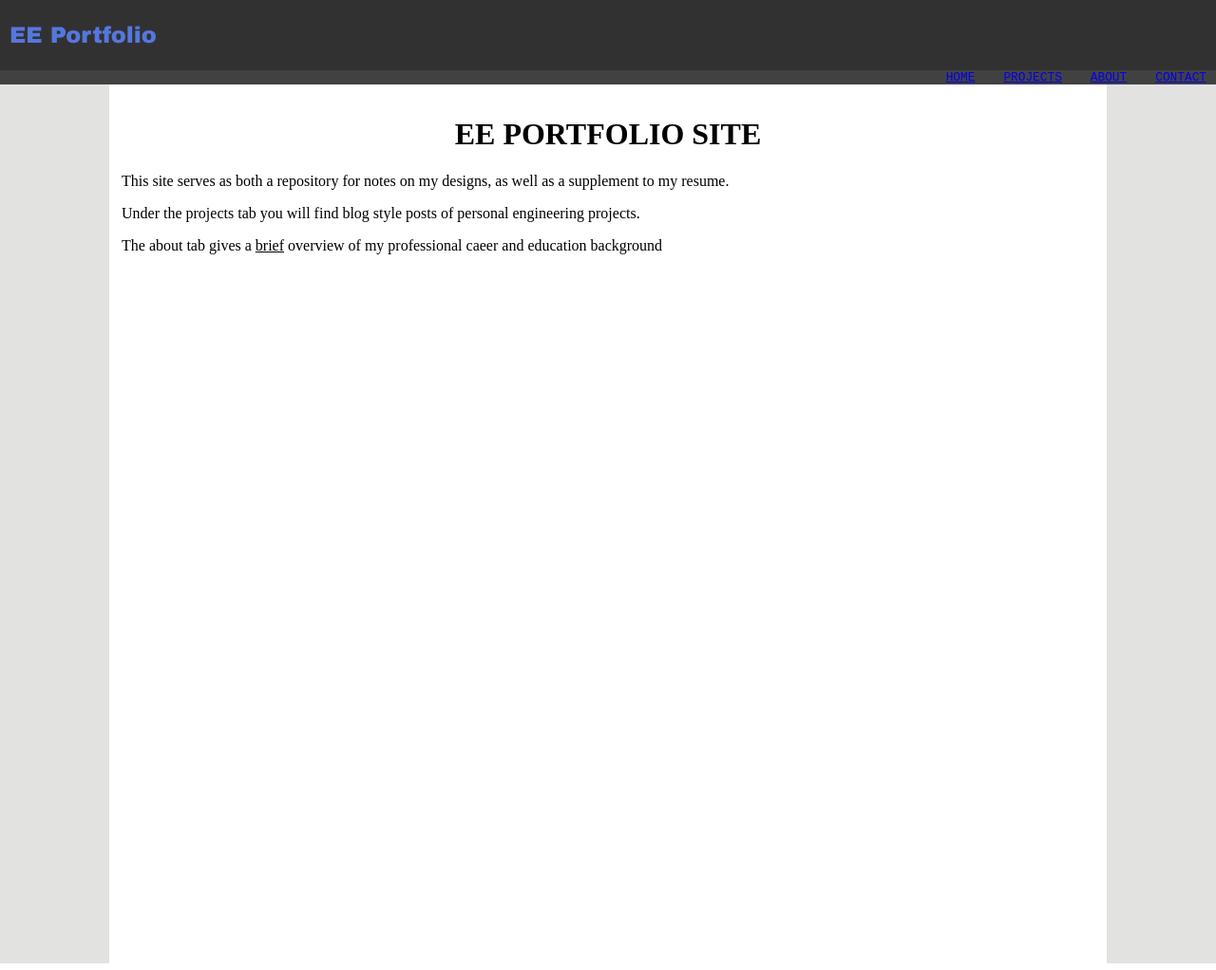
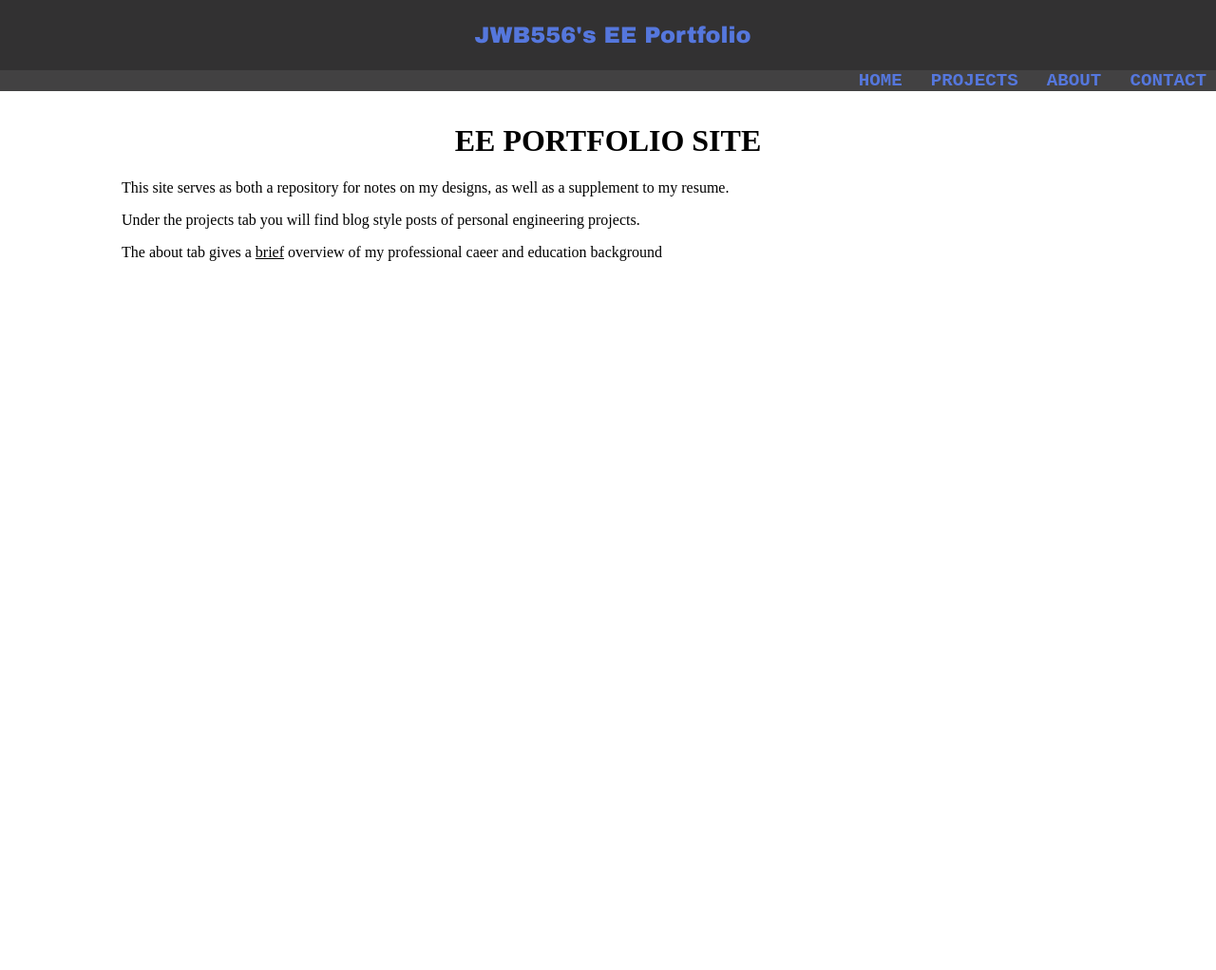
Before and after one commit to jwb556/jwb556.github.io, a Jekyll site: the page built from index.html, in a window 1280 px wide. Shown: the whole page at 95% size. Built offline with Jekyll 4.4.1, drawn with Linux system fonts in a browser that asks for light colours.

Commit message:
Fixed the navigation bar issues, fixed basic layout, fixed title, finally fixed the border issue as well.

```diff
--- a/_layouts/default.html
+++ b/_layouts/default.html
@@ -1,3 +1,4 @@
+<!DOCTYPE html>
 <html>
   <head>
     <link rel="stylesheet" type="text/css" href="/css/global.css">
@@ -7,34 +8,34 @@
     <body>
 
       <div class="chead">
-        <div class = "headtitle">
+        <div class = "headtitle" align="center">
           <p>
-           EE Portfolio
+           JWB556's EE Portfolio
           </p>
         </div>
       </div>
 
       <div class="chead2">
         <div class = "headoption">
-          <a href="/contact">
+          <a href="/contact" class="inhead">
             CONTACT
           </a>
         </div>
 
         <div class = "headoption">
-          <a href="/about">
+          <a href="/about" class="inhead">
             ABOUT
           </a>
         </div>
 
         <div class = "headoption">
-          <a href="/projects">
+          <a href="/projects" class="inhead">
             PROJECTS
           </a>
         </div>
 
         <div class = "headoption">
-          <a href="/index.html">
+          <a href="/index.html" class="inhead">
             HOME
           </a>
         </div>
--- a/css/global.css
+++ b/css/global.css
@@ -13,7 +13,6 @@
   margin-right: 0px;
   margin-left: 10px;
   color: #5577DD;
-  float: left;
   font-size: 150%;
   font-family: Arial Black, Gadget, sans-serif;
 }
@@ -27,15 +26,26 @@
   font-family: 'Courier New', Courier, monospace;
 }
 
+.inhead{
+  background-color: inherit;
+}
+
+a.inhead{
+  text-decoration: none;
+  font-weight: bold;
+  font-size: 150%;
+  color: inherit;
+}
+
 body{
   margin-top: 0px;
   margin-bottom: 0px;
   margin-right: 0px;
   margin-left: 0px;
+  min-height: 100vh;
 }
 
 .chead2{
-  float: top;
   background-color: #424142;
   margin-top: 0px;
   margin-bottom: 0px;
@@ -45,11 +55,9 @@ body{
 }
 
 .bdiv{
-  float: top;
-  background-color: #E2E3E1;
+  background-color: #FFFFFF;
   width: 100%;
-  height: auto;
-  position: block;
+  height: 100vh;
   vertical-align: top;
 }
 
```
Also changed, not shown: _layouts/post.html (+7 -6 lines).
